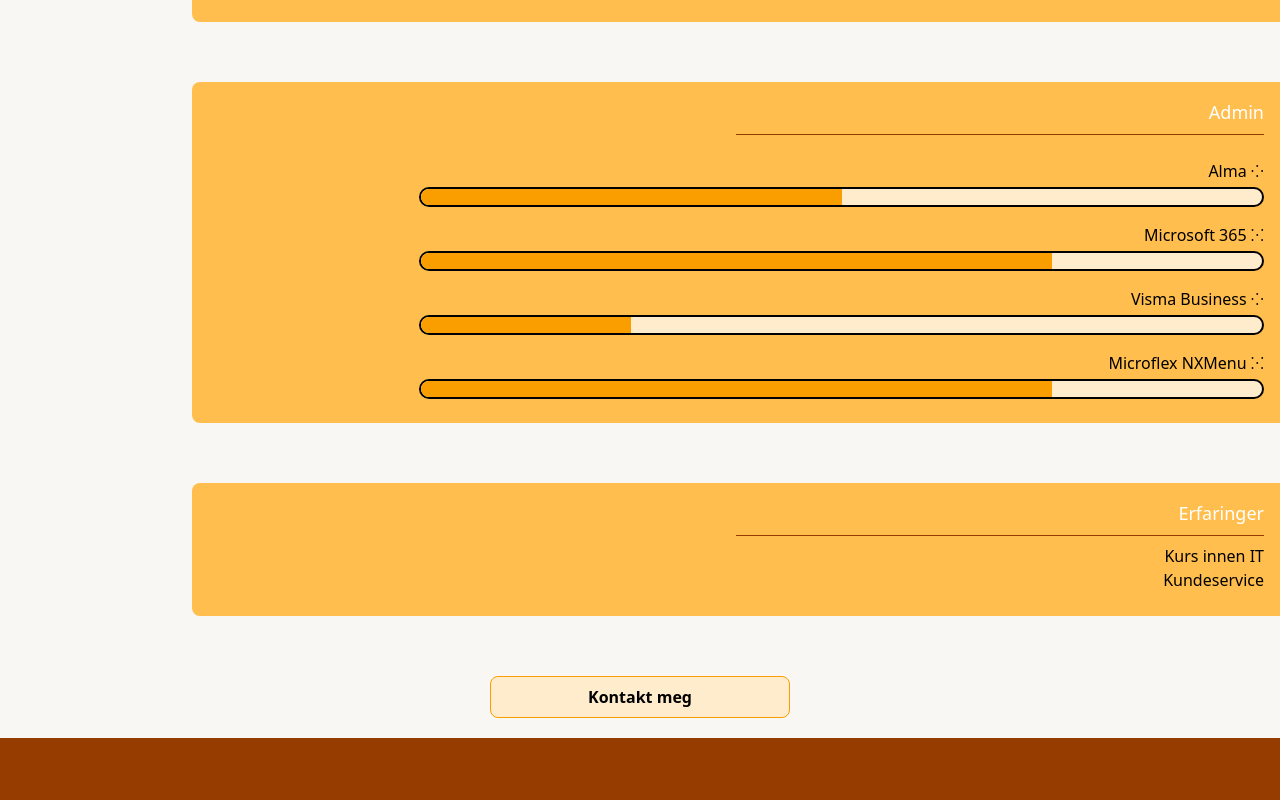
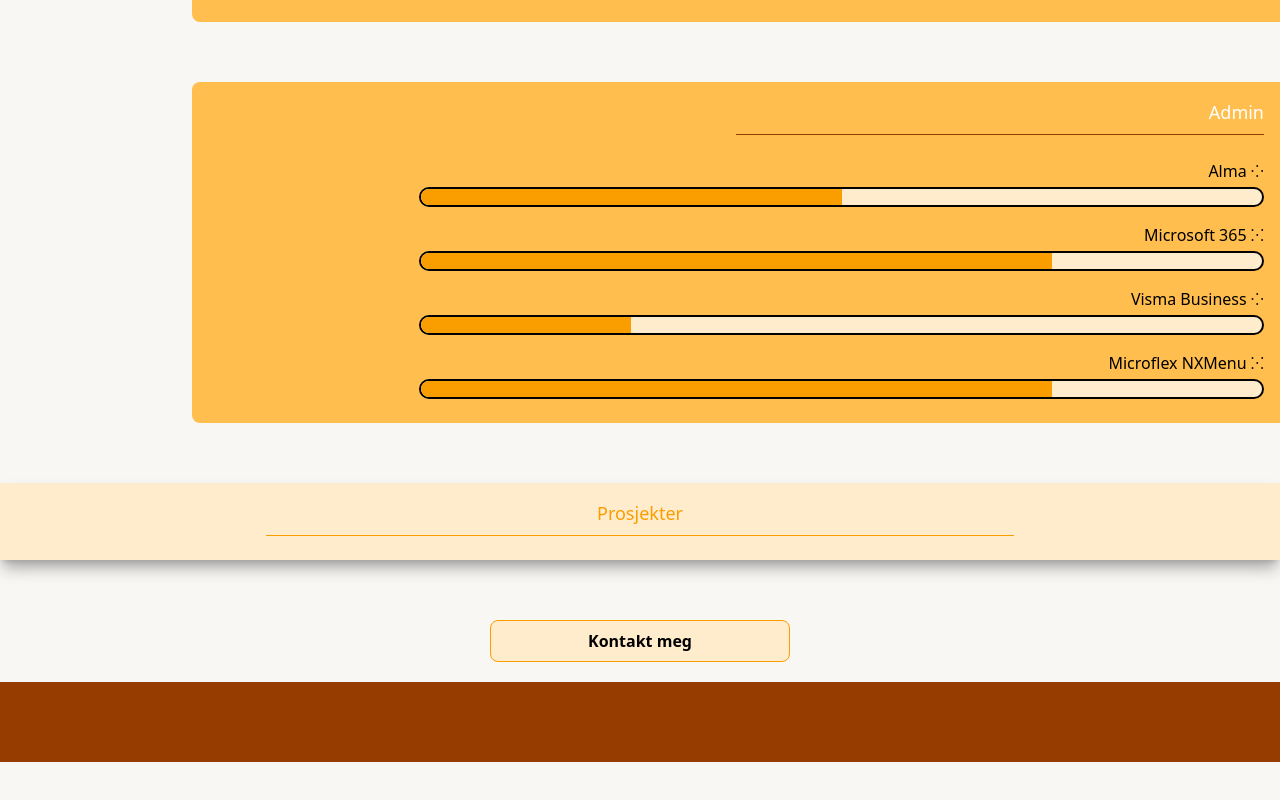
Before and after one commit to heikkuj/portfolio, a Next.js app: page / in a window 1280 px wide. Shown: the part 1279-2079 px from the top of the page. After the commit the page ends 2041 px from the top, so only its background shows below. Built offline with nearby package versions, Linux system fonts and the light colour scheme; a web font is replaced by a local one.

Commit message:
replaced work experience with project section

```diff
--- a/app/page.tsx
+++ b/app/page.tsx
@@ -92,13 +92,9 @@
         </div>
 
         <div className="my-15">
-          <ContainerR title='Erfaringer'>
-            <p>Kurs innen IT</p>
-            <p>Kundeservice</p>
-            <ul>
-              <li></li>
-            </ul>
-          </ContainerR>
+          <ContainerFill title={'Prosjekter'}>
+            <p></p>
+          </ContainerFill>
         </div>
 
         <div className="mb-5">
```
